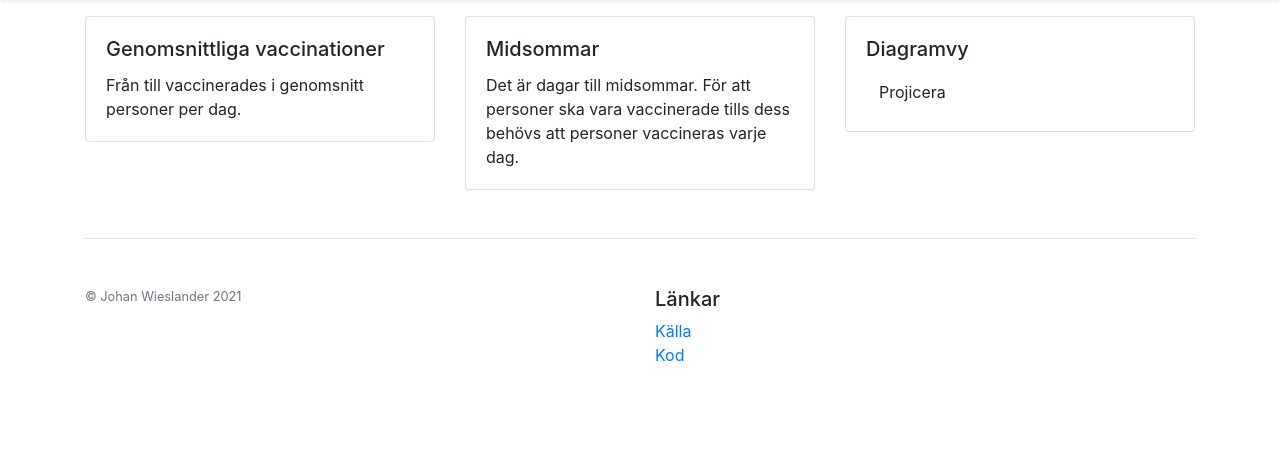
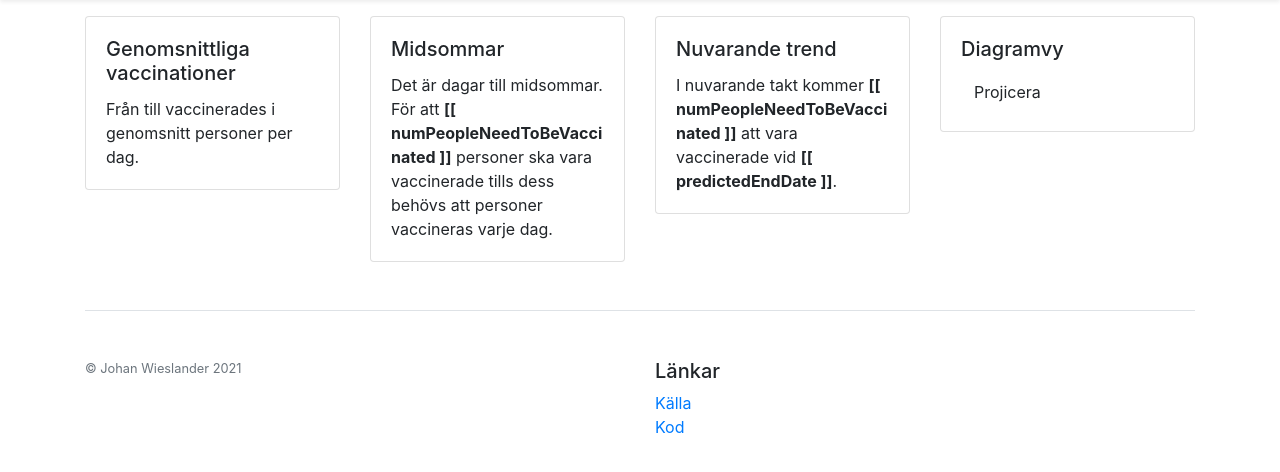
Before and after one commit to Halliom/VaxDax, a Flask app: template templates/index.html in a window 1280 px wide. Shown: the part 71-543 px from the top of the page. Run offline with Flask 2, Linux system fonts and the light colour scheme; the template is opened without the code that fills it, so the values that code supplies are empty; some libraries are stand-ins or nearby versions.

Commit message:
Added a card explaining the predicted end date as well

```diff
--- a/templates/index.html
+++ b/templates/index.html
@@ -53,7 +53,7 @@
 
     <div class="container" id="body">
         <div class="row">
-            <div class="col-4">
+            <div class="col-6 col-md-3">
                 <div class="card">
                     <div class="card-body">
                         <h5 class="card-title">Genomsnittliga vaccinationer</h5>
@@ -62,16 +62,25 @@
                 </div>
             </div>
 
-            <div class="col-4">
+            <div class="col-6 col-md-3">
                 <div class="card">
                     <div class="card-body">
                         <h5 class="card-title">Midsommar</h5>
-                        <p class="card-text">Det är <b id="daysToMidsummer"></b> dagar till midsommar. För att <b id="numPeopleNeedToBeVaccinated"></b> personer ska vara vaccinerade tills dess behövs att <b id="avgNecessaryIncrease"></b> personer vaccineras varje dag.</p>
+                        <p class="card-text">Det är <b id="daysToMidsummer"></b> dagar till midsommar. För att <b>[[ numPeopleNeedToBeVaccinated ]]</b> personer ska vara vaccinerade tills dess behövs att <b id="avgNecessaryIncrease"></b> personer vaccineras varje dag.</p>
                     </div>
                 </div>
             </div>
 
-            <div class="col-4">
+            <div class="col-6 col-md-3">
+                <div class="card">
+                    <div class="card-body">
+                        <h5 class="card-title">Nuvarande trend</h5>
+                        <p class="card-text">I nuvarande takt kommer <b>[[ numPeopleNeedToBeVaccinated ]]</b> att vara vaccinerade vid <b>[[ predictedEndDate ]]</b>.</p>
+                    </div>
+                </div>
+            </div>
+
+            <div class="col-6 col-md-3">
                 <div class="card">
                     <div class="card-body">
                         <h5 class="card-title">Diagramvy</h5>
@@ -121,7 +130,11 @@
                 timeParser: null,
 
                 // If the projection is enabled or not
-                projected: false
+                projected: false,
+
+                numPeopleNeedToBeVaccinated: 8212885,
+
+                predictedEndDate: null,
             },
             mounted: function() {
                 this.data = {{ data|safe }};
@@ -172,6 +185,9 @@
                     const differenceInValue = this.endValues.vaccinated - this.startValues.vaccinated;
                     const differenceInDays = (this.endValues.dateObj - this.startValues.dateObj) / (1000 * 60 * 60 * 24);
                     this.averageIncrease = differenceInValue / differenceInDays;
+                    const daysUntilPredictedEnd = Math.floor((this.numPeopleNeedToBeVaccinated - this.endValues.vaccinated) / this.averageIncrease);
+                    let predictedEnd = Date.parse(this.endValues.date) + daysUntilPredictedEnd * 1000 * 60 * 60 * 24
+                    this.predictedEndDate = d3.timeFormat("%Y-%m-%d")(predictedEnd);
 
                     $("#startDateAvg").html(this.startValues.date);
                     $("#endDateAvg").html(this.endValues.date);
@@ -179,7 +195,6 @@
 
                     this.midsummer = this.timeParser("2021-06-25");
                     this.daysToMidsummer = Math.floor((this.midsummer - Date.now()) / (1000 * 60 * 60 * 24));
-                    this.numPeopleNeedToBeVaccinated = 8212885;//Math.ceil(endValues.total_1_dose / (endValues.total_1_dose_percent / 100));
                     this.avgNecessaryIncrease = Math.ceil((this.numPeopleNeedToBeVaccinated - this.endValues.vaccinated) / this.daysToMidsummer);
 
                     $("#daysToMidsummer").html(this.daysToMidsummer);
```
